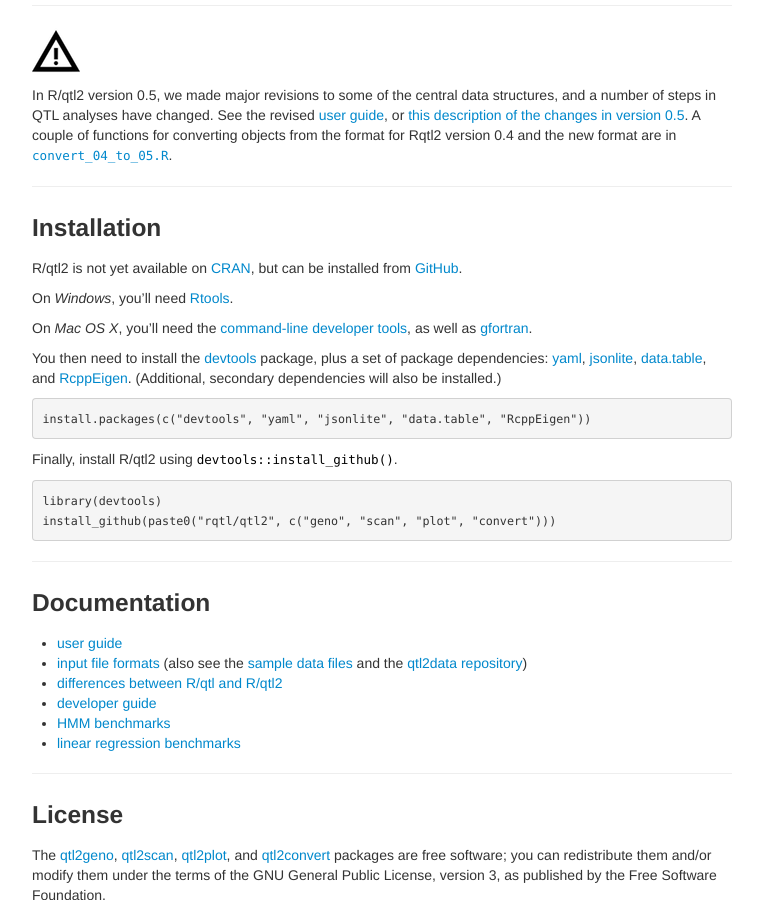
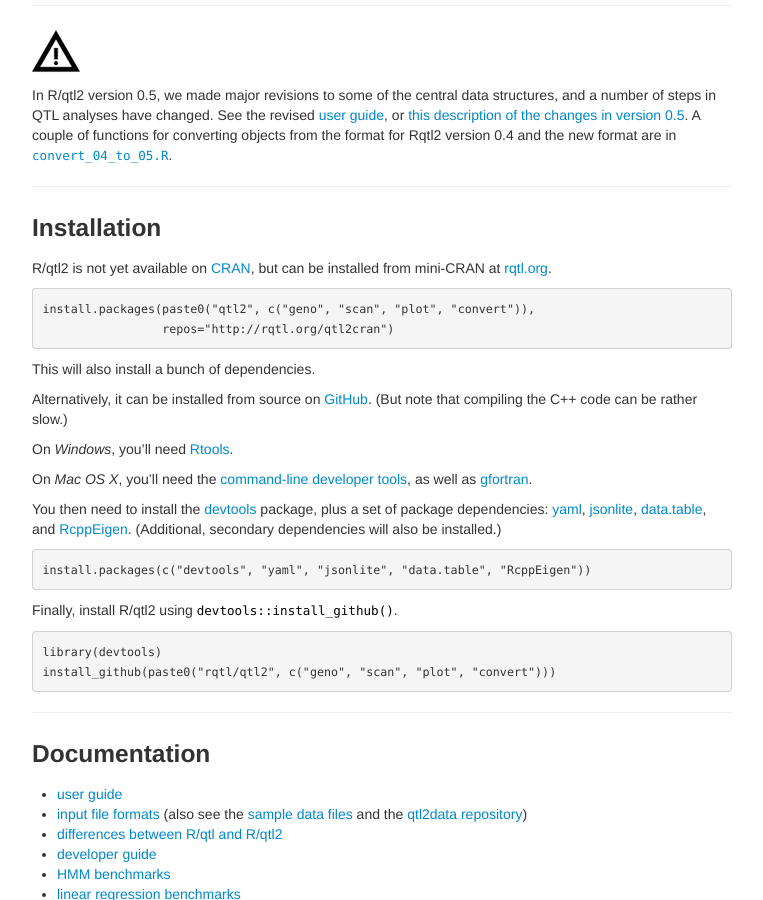
Before and after one commit to rqtl/qtl2, a Jekyll site: the page built from index.md, in a window 1280 px wide and 900 px high, scrolled down 308 px. Shown: the whole window, without its empty margins (258-1021 px from the left). Built offline with Jekyll 4.4.1, drawn with Linux system fonts in a browser that asks for light colours.

Commit message:
Explain installation from rqtl.org/qtl2cran with install.packages

```diff
--- a/index.md
+++ b/index.md
@@ -39,7 +39,16 @@
 ### Installation
 
 R/qtl2 is not yet available on [CRAN](https://cran.r-project.org), but
-can be installed from [GitHub](https://github.com/rqtl).
+can be installed from mini-CRAN at [rqtl.org](http://rqtl.org).
+
+    install.packages(paste0("qtl2", c("geno", "scan", "plot", "convert")),
+                     repos="http://rqtl.org/qtl2cran")
+
+This will also install a bunch of dependencies.
+
+Alternatively, it can be installed from source on
+[GitHub](https://github.com/rqtl). (But note that compiling the C++
+code can be rather slow.)
 
 On _Windows_, you'll need [Rtools](https://cran.r-project.org/bin/windows/Rtools/).
 
```
